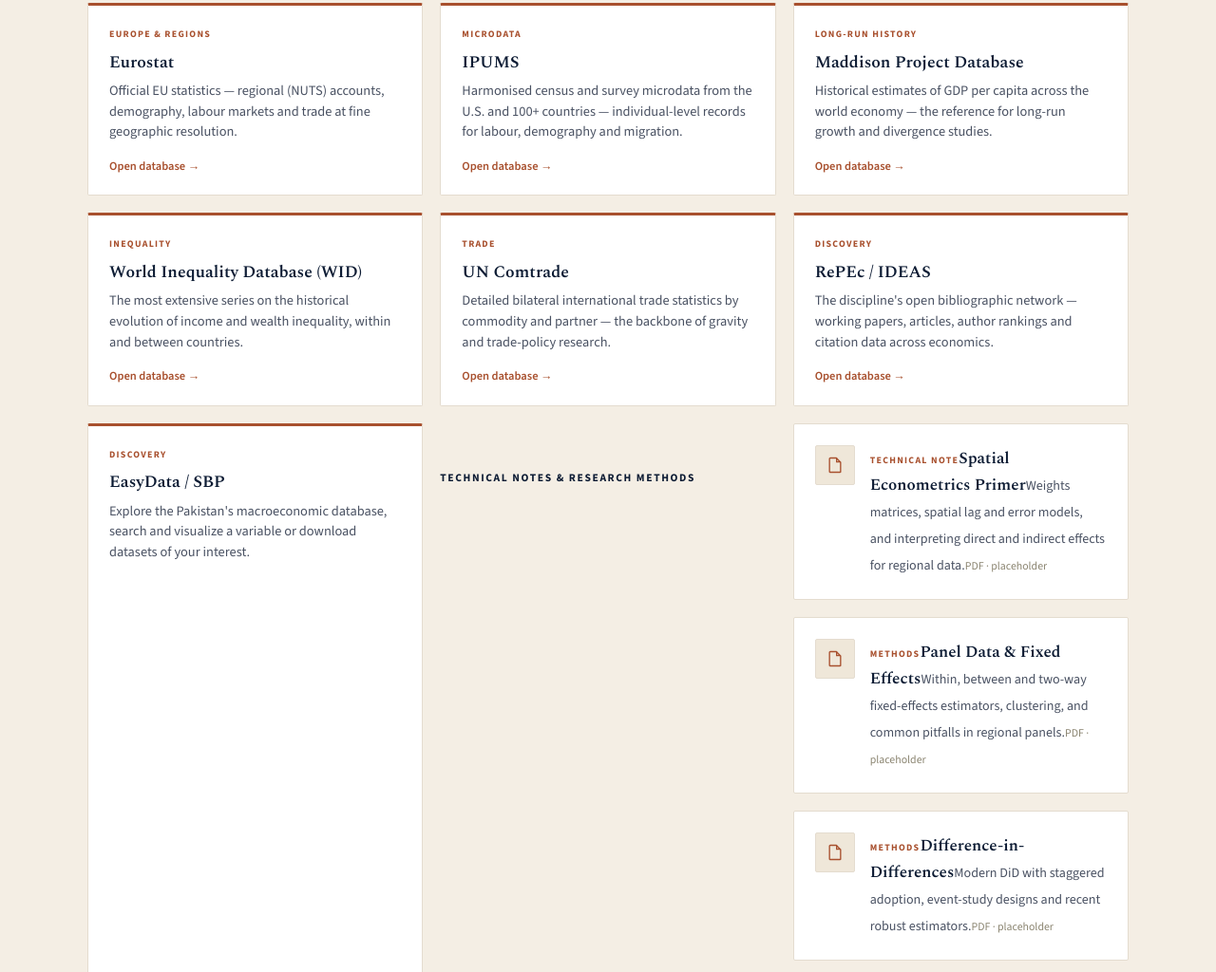
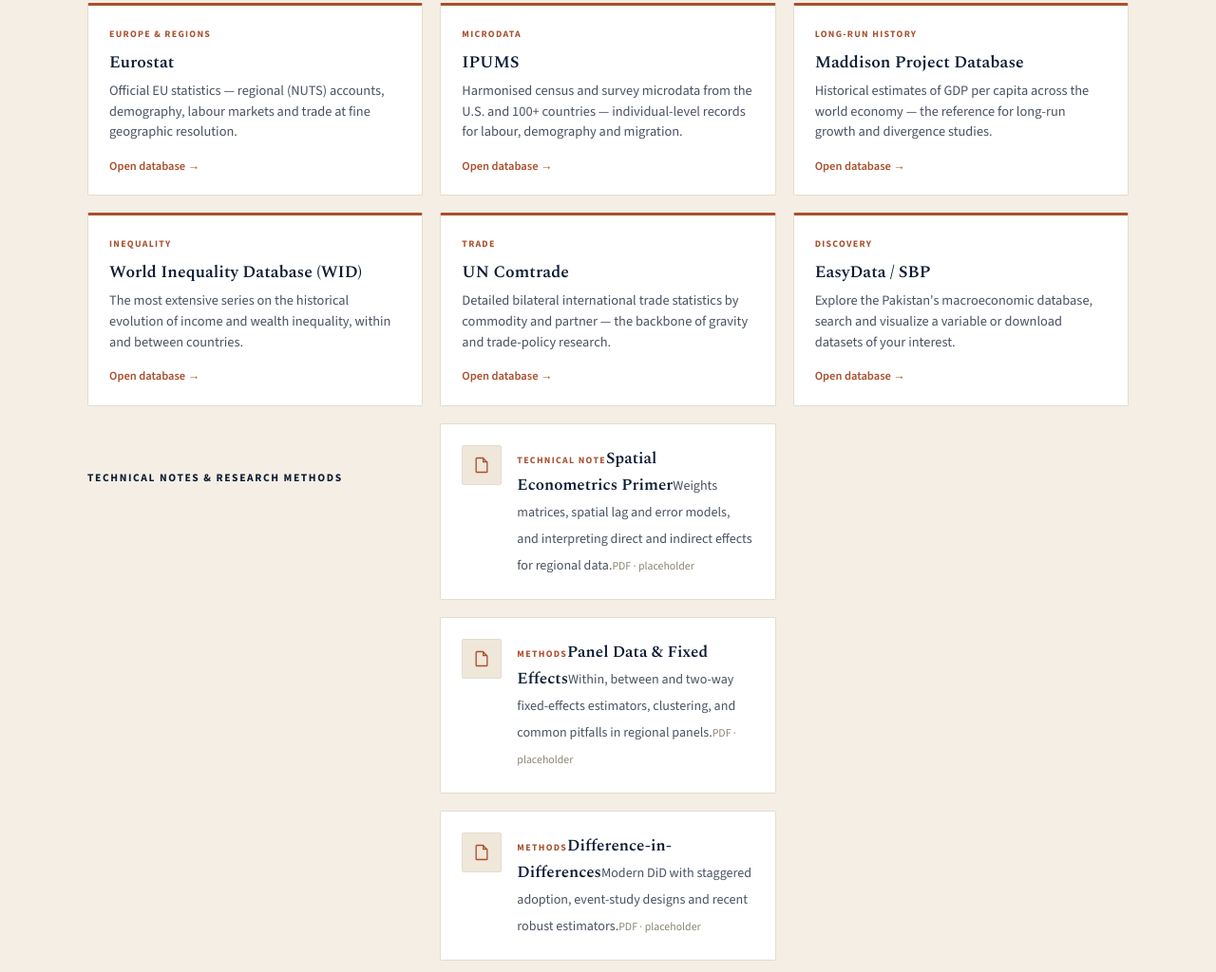
Before and after one commit to ahmadNJU/SERPI, a website: page index.html in a window 1280 px wide. Shown: the part 3711-4735 px from the top of the page at 95% size. Drawn offline with nearby package versions, Linux system fonts and the light colour scheme.

Commit message:
Update index.html

```diff
--- a/index.html
+++ b/index.html
@@ -318,7 +318,6 @@
       <a class="dbcard" href="https://www.rug.nl/ggdc/historicaldevelopment/maddison/" target="_blank" rel="noopener"><span class="tag">Long-run history</span><span class="nm">Maddison Project Database</span><span class="ds">Historical estimates of GDP per capita across the world economy — the reference for long-run growth and divergence studies.</span><span class="go">Open database &rarr;</span></a>
       <a class="dbcard" href="https://wid.world/" target="_blank" rel="noopener"><span class="tag">Inequality</span><span class="nm">World Inequality Database (WID)</span><span class="ds">The most extensive series on the historical evolution of income and wealth inequality, within and between countries.</span><span class="go">Open database &rarr;</span></a>
       <a class="dbcard" href="https://comtradeplus.un.org/" target="_blank" rel="noopener"><span class="tag">Trade</span><span class="nm">UN Comtrade</span><span class="ds">Detailed bilateral international trade statistics by commodity and partner — the backbone of gravity and trade-policy research.</span><span class="go">Open database &rarr;</span></a>
-      <a class="dbcard" href="https://ideas.repec.org/" target="_blank" rel="noopener"><span class="tag">Discovery</span><span class="nm">RePEc / IDEAS</span><span class="ds">The discipline's open bibliographic network — working papers, articles, author rankings and citation data across economics.</span><span class="go">Open database &rarr;</span></a>
       <a class="dbcard" href="https:easydata.sbp.org.pk/" target="_blank" rel="noopener"><span class="tag">Discovery</span><span class="nm">EasyData / SBP</span><span class="ds">Explore the Pakistan's macroeconomic database, search and visualize a variable or download datasets of your interest.</span><span class="go">Open database &rarr;</span></a>
 
     <div class="sub-h" style="margin-top:48px;">Technical notes &amp; research methods</div>
```
